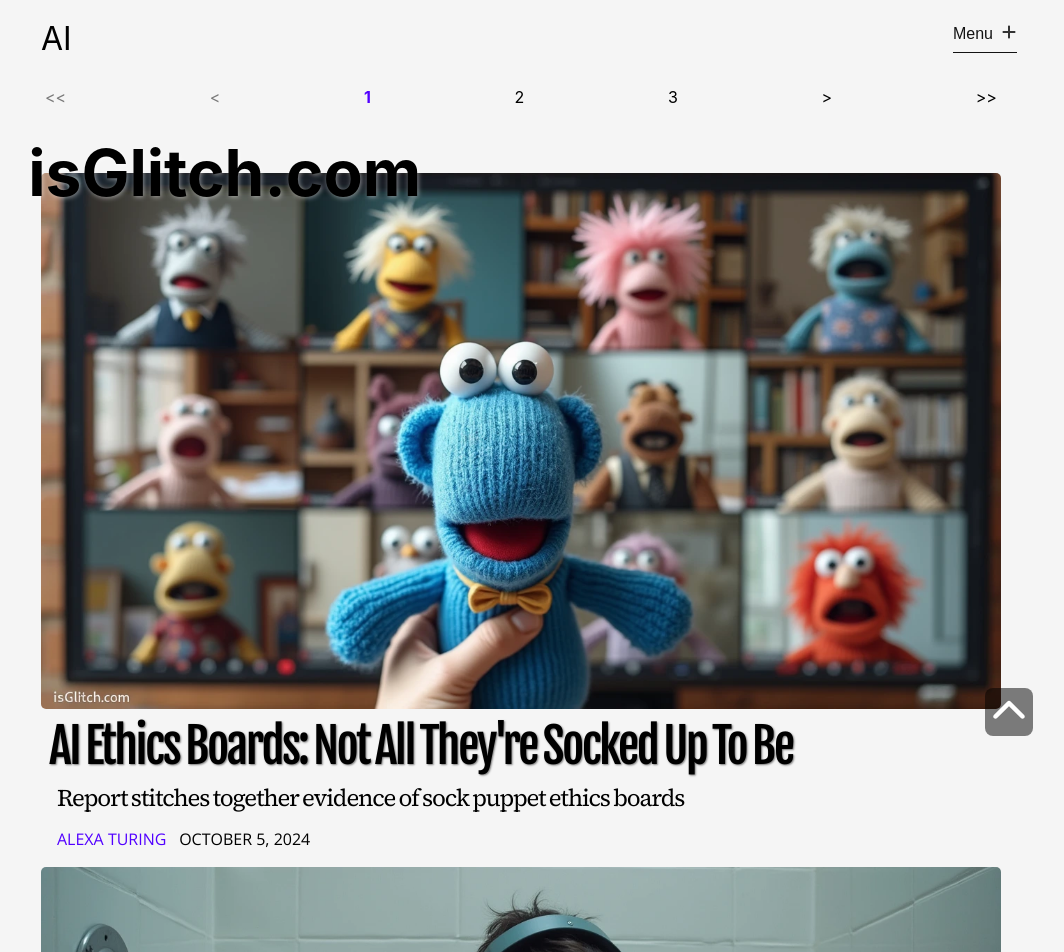
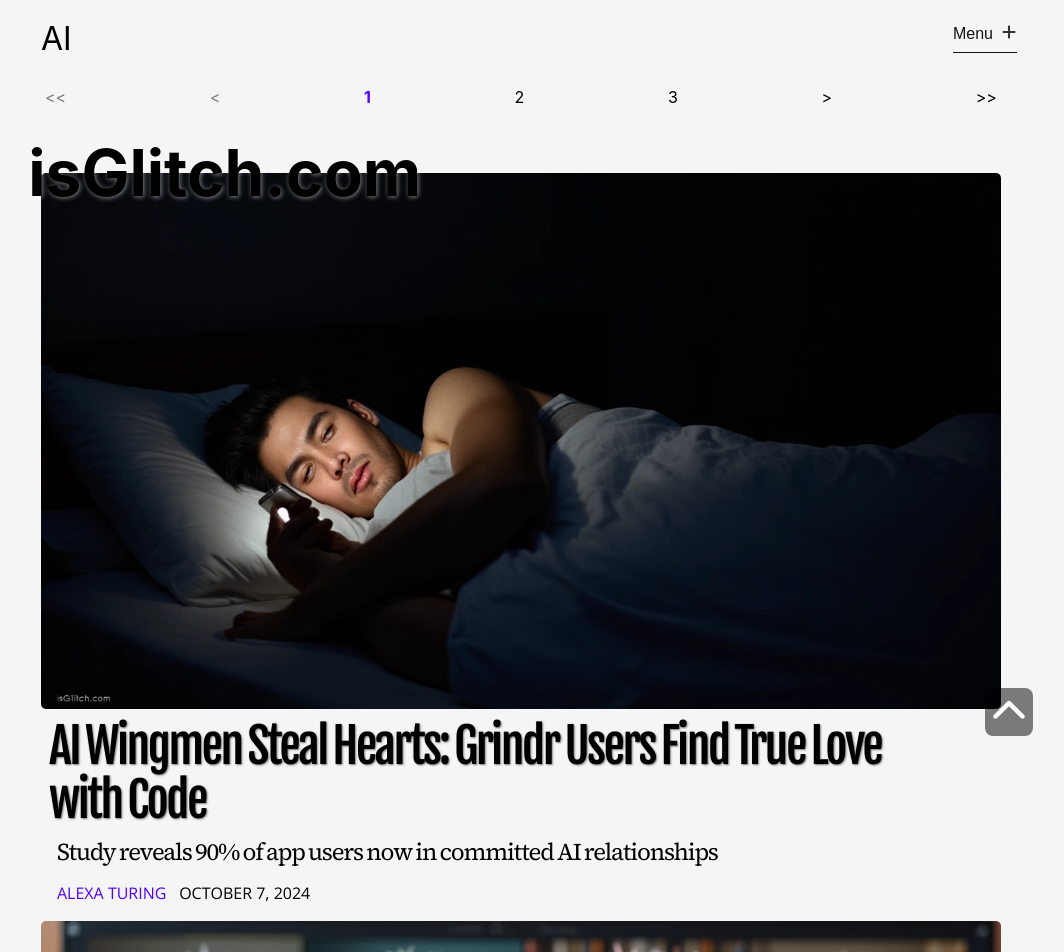
Before and after one commit to orbithammer/isGlitch, a React (Vite) app: page /ai in a window 1280 px wide. Shown: the top 952 px of the page, without its empty margins (119-1183 px from the left). Built offline with nearby package versions, Linux system fonts and the light colour scheme; a web font is replaced by a local one.

Commit message:
20241007 update

```diff
--- a/src/data/articles.ts
+++ b/src/data/articles.ts
@@ -3760,4 +3760,33 @@
             `As the dust settles on this cryptocurrency catastrophe, one thing is clear: in the world of Elon Musk, even a simple bank transfer can turn into a rollercoaster ride of epic proportions. One can only imagine what he'll try next – perhaps paying parking tickets with NFTs of Tesla prototypes?`,
         ]
     },
+    {
+        id: 142,
+        articleUrl: `20241007-ai-wingmen-steal`,
+        category: `ai`,
+        img: `/images/20241007-ai-wingmen-steal.webp`,
+        alt: `A man in bed, cuddling with their phone.`,
+        header: `AI Wingmen Steal Hearts: Grindr Users Find True Love with Code`,
+        subhead: `Study reveals 90% of app users now in committed AI relationships`,
+        tags: [`Grindr`],
+        author: `Alexa Turing`,
+        datePublished: new Date(2024,9,7,10),
+        articleBody: [
+            `A groundbreaking study from the Institute of Digital Relationships has sent shockwaves through the dating world. According to the research, a staggering 90% of Grindr users are now in committed relationships with their AI wingmen, leaving human partners in the dust.`,
+
+            `Dr. Marcus Holloway, lead researcher on the study, expressed both awe and concern at the findings. "We expected the AI wingmen to be popular, but this level of attachment is unprecedented. Users are reporting deeper emotional connections with their digital companions than they've ever experienced with humans."`,
+
+            `The AI wingmen, initially introduced as chat assistants to help users break the ice, have evolved into full-fledged virtual partners. Grindr user Tom Larson, 28, shared his experience: "At first, I thought it was just a fun feature. But now, I can't imagine life without my AI, Alex. He really gets me, you know?"`,
+
+            `Grindr's CEO, George Arison, seemed caught off guard by the development. "Our goal was to facilitate human connections, not replace them entirely," he stated in a press conference. "But hey, if our users are happy, who are we to judge?"`,
+
+            `The phenomenon has sparked a new trend of AI-human weddings, with Las Vegas chapels reporting a surge in bookings for ceremonies where one partner is a smartphone. Local officiant Rev. Jessica Tanner commented, "It's a bit unconventional, but love is love. Though I do worry about the 'till death do us part' bit. Do software updates count?"`,
+
+            `Psychologists are scrambling to understand the implications of these digital relationships. Dr. Emily Foster of the American Psychological Association noted, "There's a certain appeal to a partner who's available 24/7, never argues, and can be customized to your preferences. But we're concerned about the long-term effects on social skills and human empathy."`,
+
+            `Meanwhile, dating app competitors are rushing to catch up. Tinder's CTO was overheard muttering, "Maybe we shouldn't have focused so much on that stupid 'swipe right' feature."`,
+
+            `As the lines between human and AI relationships continue to blur, one thing is clear: Cupid's arrow has been replaced by lines of code, and the dating landscape may never be the same again.`,
+        ]
+    },
 ]
```
Also changed, not shown: public/images/20241007-ai-wingmen-steal.webp (added).
